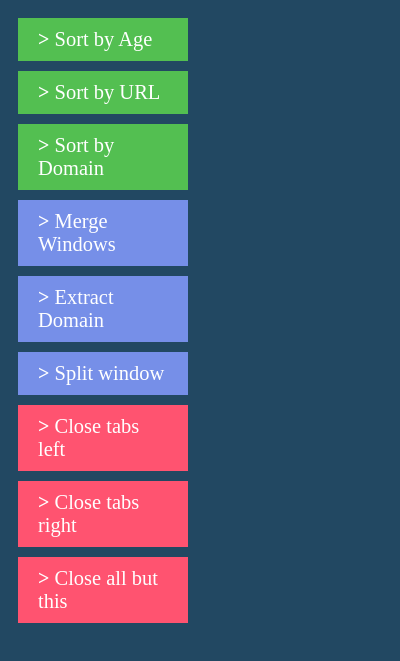
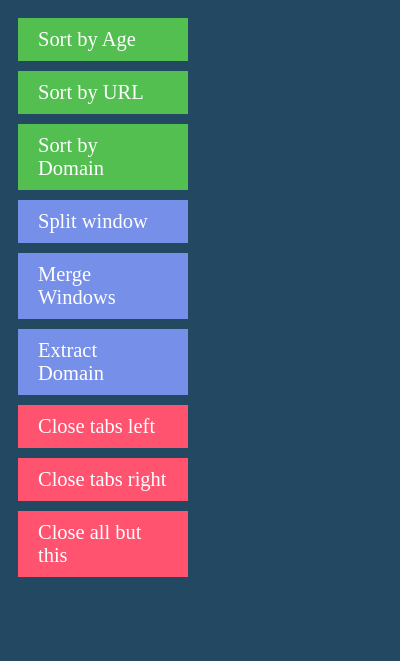
Before and after one commit to laukondrup/tab-manipulator, a browser extension: page popup.html in a window 400 px wide. Shown: the part 53-714 px from the top of the page. Drawn offline with Linux system fonts and the light colour scheme.

Commit message:
ui: remove '>' from popup

```diff
--- a/popup.html
+++ b/popup.html
@@ -6,41 +6,41 @@
 <div id="content">
   <h1>Tab Manipulator</h1>
   <a class="btn action sort" id="sortByAge" href="#">
-    <span class="prominent">></span> Sort by Age
+    Sort by Age
   </a>
 
   <a class="btn action sort" id="sortByUrl" href="#">
-    <span class="prominent">></span> Sort by URL
+    Sort by URL
   </a>
 
   <a class="btn action sort" id="sortByNumDomain" href="#">
-    <span class="prominent">></span> Sort by Domain
+    Sort by Domain
+  </a>
+
+  <a class="btn action window" id="splitWindow" href="#">
+    Split window
   </a>
 
   <a class="btn action window" id="mergeWindows" href="#">
-    <span class="prominent">></span> Merge Windows
+    Merge Windows
   </a>
 
   <a class="btn action window" id="extractDomain" href="#">
-    <span class="prominent">></span> Extract Domain
-  </a>
-
-  <a class="btn action window" id="splitWindow" href="#">
-    <span class="prominent">></span> Split window
+    Extract Domain
   </a>
 
   <a class="btn action close" id="closeTabsLeft" href="#">
-    <span class="prominent">></span> Close tabs left
+    Close tabs left
   </a>
 
   <a class="btn action close" id="closeTabsRight" href="#">
-    <span class="prominent">></span> Close tabs right
+    Close tabs right
   </a>
 
   <a class="btn action close" id="closeAllExceptCurrentTab" href="#">
-    <span class="prominent">></span> Close all but this
+    Close all but this
   </a>
 
 </div>
 
-<script src="popup.js"></script>
+<script
```
